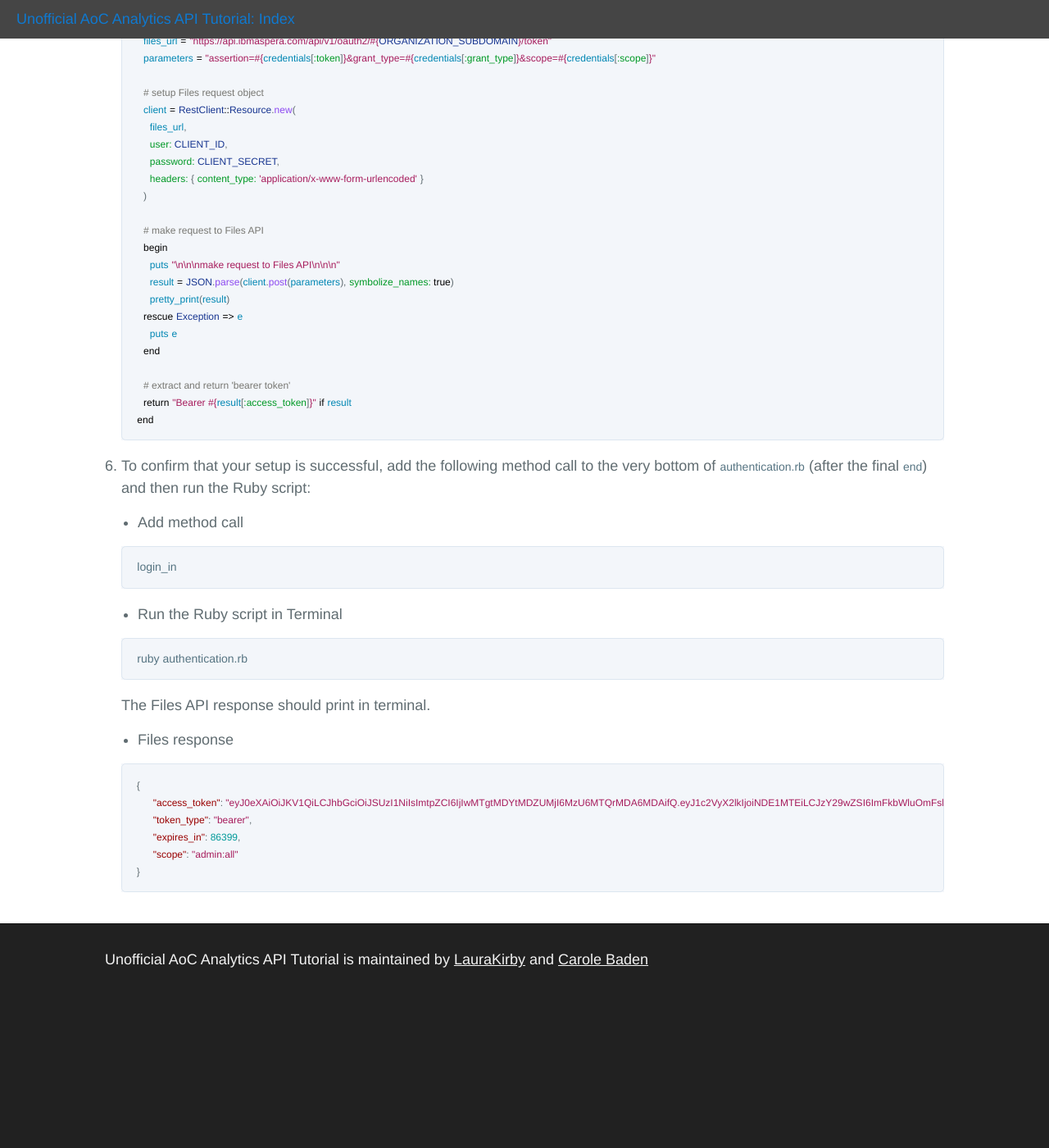
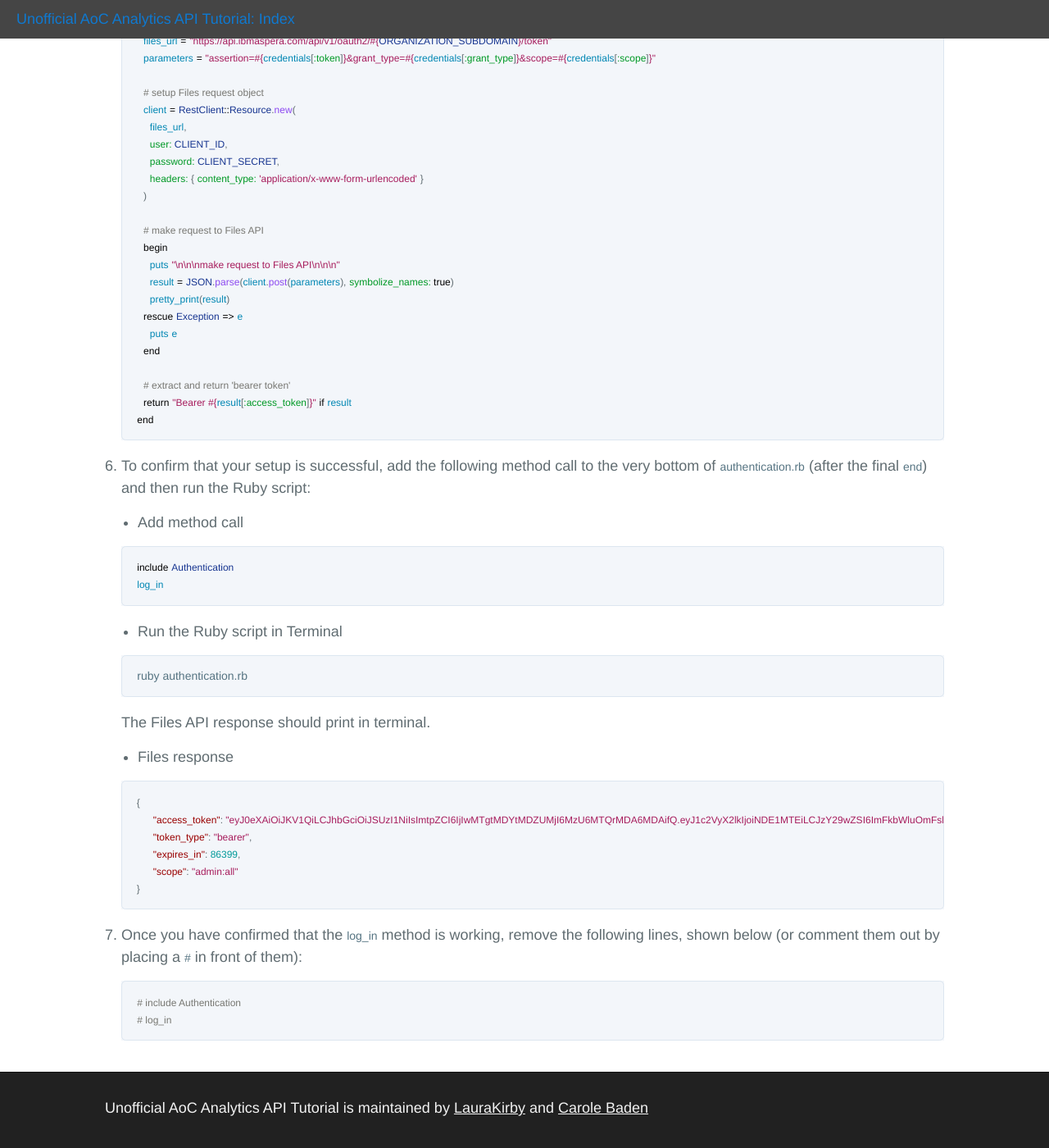
Before and after one commit to LauraKirby/aspera-ibm-analytics-api, a Jekyll site: the page built from authentication.md, in a window 1280 px wide and 1400 px high, scrolled down 2155 px. Shown: the whole window at 82% size. Built offline with Jekyll 4.4.1, drawn with Linux system fonts in a browser that asks for light colours; our own code applies the rules of GitHub Pages for plain Markdown files; the repository's description, which GitHub fills in, is left out; before the commit the page ends 3374 px from its top, so only the background shows below that.

Commit message:
fix login method typo, add note about commenting out test code

````diff
--- a/authentication.md
+++ b/authentication.md
@@ -114,8 +114,9 @@
 
     * Add method call
 
-    ```
-    login_in
+    ```ruby
+    include Authentication
+    log_in
     ```
 
     * Run the Ruby script in Terminal
@@ -136,3 +137,10 @@
           "scope": "admin:all"
     }
     ```
+
+1. Once you have confirmed that the `log_in` method is working, remove the following lines, shown below (or comment them out by placing a `#` in front of them):
+
+    ```ruby
+    # include Authentication
+    # log_in
+    ```
````
